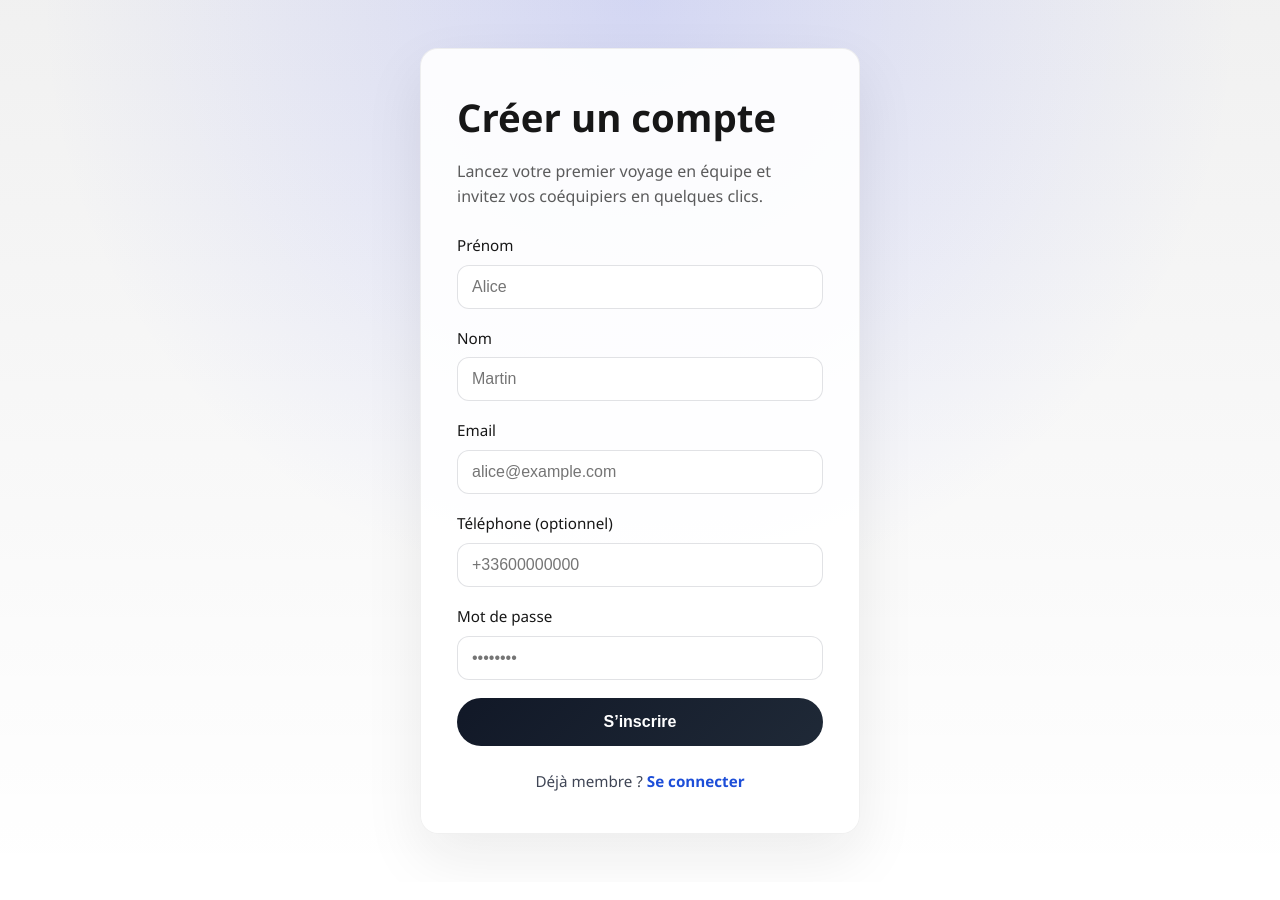
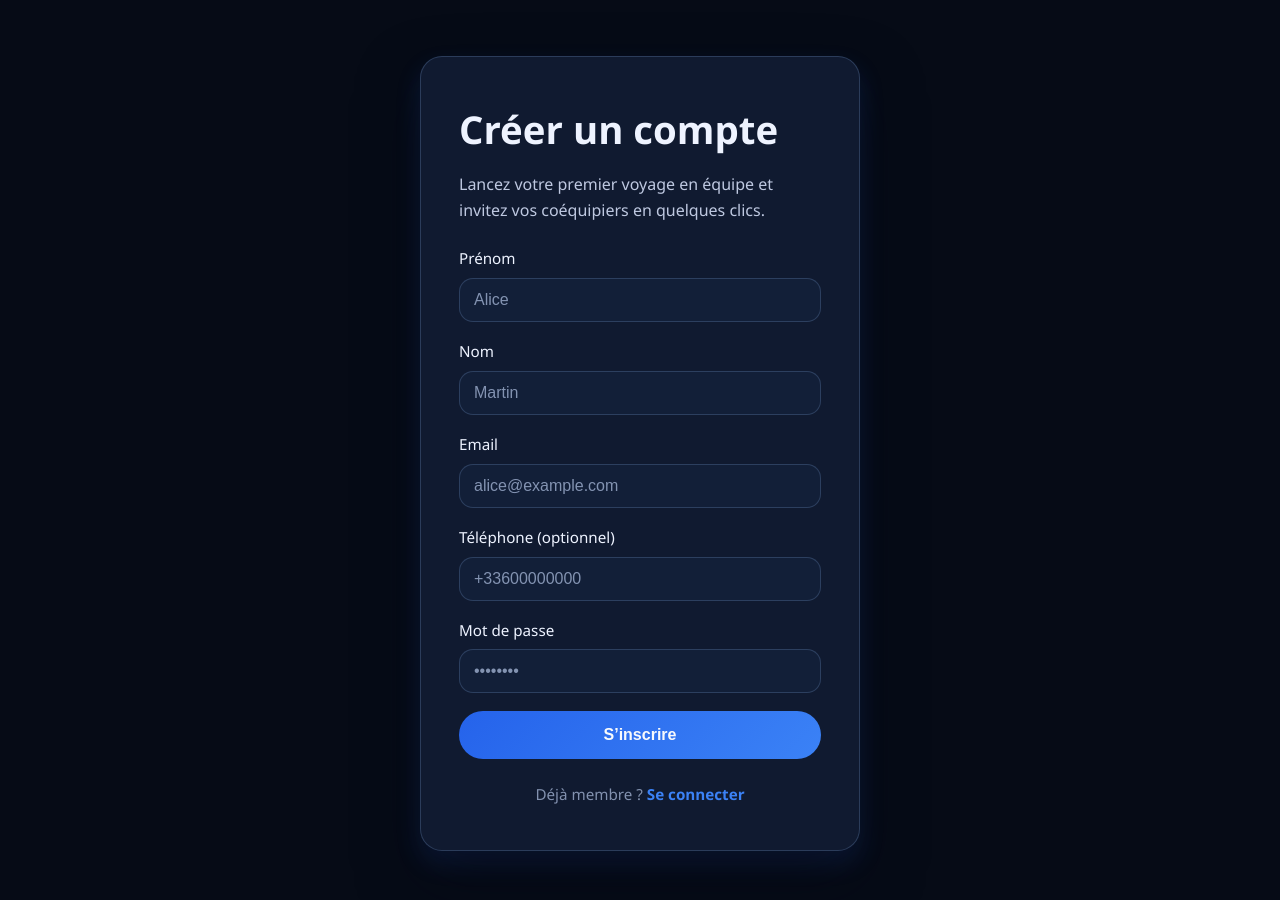
Before and after one commit to fosonaf/trip-crew, a Next.js app in the folder frontend/: page /register in a window 1280 px wide. Shown: the top 900 px of the page. Built offline with nearby package versions, Linux system fonts and the light colour scheme; no server answers.

Commit message:
set theme (beta)

```diff
--- a/frontend/src/app/(auth)/auth.module.css
+++ b/frontend/src/app/(auth)/auth.module.css
@@ -3,27 +3,20 @@
   display: flex;
   align-items: center;
   justify-content: center;
-  padding: 48px 16px;
-  background:
-    radial-gradient(circle at top, rgba(76, 95, 255, 0.18), transparent 55%),
-    linear-gradient(180deg, rgba(10, 10, 10, 0.06), rgba(10, 10, 10, 0));
+  padding: 56px 16px;
+  background-color: var(--bg-base);
 }
 
 .panel {
   width: min(440px, 100%);
-  background-color: rgba(255, 255, 255, 0.9);
-  border: 1px solid rgba(0, 0, 0, 0.06);
-  border-radius: 18px;
-  padding: 40px 36px;
-  box-shadow: 0 24px 60px rgba(23, 23, 23, 0.08);
-}
-
-@media (prefers-color-scheme: dark) {
-  .panel {
-    background-color: rgba(18, 18, 18, 0.92);
-    border-color: rgba(255, 255, 255, 0.08);
-    box-shadow: 0 24px 60px rgba(0, 0, 0, 0.6);
-  }
+  background-color: var(--bg-panel-strong);
+  border: 1px solid var(--border-base);
+  border-radius: 22px;
+  padding: 44px 38px;
+  box-shadow:
+    0 28px 60px rgba(6, 10, 22, 0.55),
+    0 12px 24px rgba(37, 99, 235, 0.18);
+  color: var(--text-primary);
 }
 
 @media (max-width: 520px) {
--- a/frontend/src/app/(auth)/page.module.css
+++ b/frontend/src/app/(auth)/page.module.css
@@ -15,35 +15,24 @@
   margin: 0;
   font-size: clamp(2rem, 4vw, 2.4rem);
   font-weight: 600;
+  color: var(--text-primary);
 }
 
 .subtitle {
   margin: 0;
   font-size: 1rem;
-  color: rgba(23, 23, 23, 0.7);
-  line-height: 1.6;
-}
-
-@media (prefers-color-scheme: dark) {
-  .subtitle {
-    color: rgba(237, 237, 237, 0.7);
-  }
+  color: var(--text-secondary);
+  line-height: 1.65;
 }
 
 .error {
   margin: 0;
   padding: 12px 16px;
-  border-radius: 12px;
-  background-color: rgba(220, 38, 38, 0.12);
-  color: #b91c1c;
+  border-radius: 14px;
+  background-color: rgba(220, 38, 38, 0.15);
+  color: var(--danger);
   font-size: 0.95rem;
-}
-
-@media (prefers-color-scheme: dark) {
-  .error {
-    background-color: rgba(239, 68, 68, 0.12);
-    color: #fca5a5;
-  }
+  border: 1px solid rgba(220, 38, 38, 0.28);
 }
 
 .form {
@@ -58,33 +47,35 @@
   gap: 8px;
   font-size: 0.95rem;
   font-weight: 500;
+  color: var(--text-primary);
 }
 
 .input,
 .textarea {
   width: 100%;
   padding: 12px 14px;
-  border-radius: 12px;
-  border: 1px solid rgba(15, 23, 42, 0.12);
-  background-color: rgba(255, 255, 255, 0.92);
+  border-radius: 14px;
+  border: 1px solid var(--border-base);
+  background-color: var(--bg-input);
+  color: var(--text-primary);
   font-size: 1rem;
-  transition: border-color 150ms ease, box-shadow 150ms ease, background-color 150ms ease;
+  transition:
+    border-color 160ms ease,
+    box-shadow 160ms ease,
+    background-color 160ms ease;
+}
+
+.input::placeholder,
+.textarea::placeholder {
+  color: var(--text-muted);
 }
 
 .input:focus,
 .textarea:focus {
   outline: none;
-  border-color: rgba(59, 130, 246, 0.6);
-  box-shadow: 0 0 0 4px rgba(59, 130, 246, 0.18);
-}
-
-@media (prefers-color-scheme: dark) {
-  .input,
-  .textarea {
-    border-color: rgba(255, 255, 255, 0.12);
-    background-color: rgba(10, 10, 10, 0.8);
-    color: inherit;
-  }
+  border-color: rgba(59, 130, 246, 0.55);
+  box-shadow: 0 0 0 3px rgba(37, 99, 235, 0.25);
+  background-color: #182848;
 }
 
 .submit {
@@ -93,8 +84,8 @@
   border: none;
   font-weight: 600;
   font-size: 1rem;
-  background: linear-gradient(135deg, #111827, #1f2937);
-  color: #ffffff;
+  background: linear-gradient(135deg, var(--accent-strong), var(--accent));
+  color: #f8fafc;
   cursor: pointer;
   transition: transform 150ms ease, box-shadow 150ms ease, opacity 150ms ease;
 }
@@ -108,26 +99,25 @@
 
 .submit:not(:disabled):hover {
   transform: translateY(-1px);
-  box-shadow: 0 15px 30px rgba(17, 24, 39, 0.2);
+  box-shadow: 0 15px 32px rgba(37, 99, 235, 0.35);
 }
 
 .switch {
   margin: 0;
   font-size: 0.95rem;
-  color: rgba(15, 23, 42, 0.8);
+  color: var(--text-muted);
   text-align: center;
 }
 
-@media (prefers-color-scheme: dark) {
-  .switch {
-    color: rgba(248, 250, 252, 0.74);
-  }
+.divider {
+  height: 1px;
+  background: linear-gradient(90deg, transparent, rgba(148, 163, 184, 0.2), transparent);
 }
 
 .link {
   font-weight: 600;
   text-decoration: none;
-  color: #1d4ed8;
+  color: var(--accent);
 }
 
 .link:hover {
--- a/frontend/src/app/events/page.module.css
+++ b/frontend/src/app/events/page.module.css
@@ -1,20 +1,21 @@
 .container {
-  min-height: calc(100vh - 80px);
-  padding: 72px 32px;
+  min-height: calc(100vh - 100px);
+  padding: 80px 32px;
   display: flex;
   flex-direction: column;
   gap: 24px;
-  background: linear-gradient(180deg, rgba(15, 23, 42, 0.04), transparent 55%);
 }
 
 .card {
-  width: min(840px, 100%);
-  padding: 32px 36px;
-  border-radius: 18px;
-  background-color: rgba(255, 255, 255, 0.92);
-  border: 1px solid rgba(15, 23, 42, 0.08);
-  box-shadow: 0 16px 40px rgba(15, 23, 42, 0.08);
-  backdrop-filter: blur(6px);
+  width: min(860px, 100%);
+  padding: 36px 38px;
+  border-radius: 22px;
+  background-color: var(--bg-panel);
+  border: 1px solid var(--border-base);
+  box-shadow:
+    0 28px 60px rgba(2, 6, 23, 0.5),
+    0 12px 30px rgba(37, 99, 235, 0.12);
+  color: var(--text-primary);
 }
 
 .header {
@@ -27,17 +28,28 @@
 
 .title {
   margin: 0;
-  font-size: clamp(2.2rem, 4vw, 2.8rem);
+  font-size: clamp(2.15rem, 4vw, 2.9rem);
   font-weight: 600;
   letter-spacing: -0.01em;
+  color: var(--text-primary);
 }
 
 .subtitle {
-  margin: 16px 0 0;
+  margin: 18px 0 0;
+  max-width: 54ch;
+  font-size: 1.08rem;
+  line-height: 1.8;
+  color: var(--text-secondary);
+}
+
+.accent {
+  color: var(--accent);
+}
+
 .logout {
-  border: 1px solid rgba(239, 68, 68, 0.4);
-  background-color: transparent;
-  color: #b91c1c;
+  border: 1px solid rgba(248, 113, 113, 0.35);
+  background-color: rgba(248, 113, 113, 0.12);
+  color: var(--danger);
   border-radius: 999px;
   padding: 10px 18px;
   font-weight: 600;
@@ -47,45 +59,12 @@
 
 .logout:hover {
   transform: translateY(-1px);
-  background-color: rgba(239, 68, 68, 0.12);
-  box-shadow: 0 10px 24px rgba(239, 68, 68, 0.18);
-}
-
-@media (prefers-color-scheme: dark) {
-  .logout {
-    color: #fca5a5;
-    border-color: rgba(248, 113, 113, 0.4);
-  }
-
-  .logout:hover {
-    background-color: rgba(248, 113, 113, 0.14);
-  }
-}
-
-  max-width: 54ch;
-  font-size: 1.05rem;
-  line-height: 1.7;
-  color: rgba(15, 23, 42, 0.7);
-}
-
-@media (prefers-color-scheme: dark) {
-  .card {
-    background-color: rgba(13, 13, 13, 0.92);
-    border-color: rgba(236, 233, 230, 0.08);
-    box-shadow: 0 16px 40px rgba(0, 0, 0, 0.4);
-  }
-
-  .subtitle {
-    color: rgba(236, 233, 230, 0.72);
-  }
-}
-
-.accent {
-  color: #2563eb;
+  background-color: rgba(248, 113, 113, 0.18);
+  box-shadow: 0 12px 26px rgba(248, 113, 113, 0.26);
 }
 
 .actions {
-  margin-top: 32px;
+  margin-top: 36px;
   display: flex;
   gap: 12px;
   flex-wrap: wrap;
@@ -96,46 +75,46 @@
   align-items: center;
   justify-content: center;
   gap: 8px;
-  padding: 12px 22px;
+  padding: 12px 24px;
   border-radius: 999px;
-  border: 1px solid rgba(37, 99, 235, 0.18);
-  background-color: rgba(37, 99, 235, 0.1);
-  color: #1d4ed8;
+  border: 1px solid rgba(59, 130, 246, 0.45);
+  background-color: rgba(59, 130, 246, 0.2);
+  color: var(--text-primary);
   font-weight: 600;
   transition: transform 150ms ease, box-shadow 150ms ease;
 }
 
 .button:hover {
   transform: translateY(-1px);
+  box-shadow: 0 16px 30px rgba(37, 99, 235, 0.35);
+}
+
 .buttonSecondary {
   display: inline-flex;
   align-items: center;
   justify-content: center;
   gap: 8px;
-  padding: 12px 22px;
+  padding: 12px 24px;
   border-radius: 999px;
-  border: 1px solid rgba(15, 23, 42, 0.12);
-  background-color: transparent;
-  color: inherit;
+  border: 1px solid rgba(148, 163, 184, 0.32);
+  background-color: rgba(15, 23, 42, 0.35);
+  color: var(--text-secondary);
   font-weight: 600;
   transition: transform 150ms ease, box-shadow 150ms ease, background-color 150ms ease;
 }
 
 .buttonSecondary:hover {
   transform: translateY(-1px);
-  background-color: rgba(15, 23, 42, 0.06);
-  box-shadow: 0 12px 24px rgba(15, 23, 42, 0.12);
-}
-
-  box-shadow: 0 12px 24px rgba(37, 99, 235, 0.18);
+  background-color: rgba(15, 23, 42, 0.35);
+  box-shadow: 0 16px 26px rgba(15, 23, 42, 0.4);
 }
 
 @media (max-width: 640px) {
   .container {
-    padding: 56px 20px;
+    padding: 64px 20px;
   }
 
   .card {
-    padding: 28px 24px;
+    padding: 30px 24px;
   }
 }
--- a/frontend/src/app/globals.css
+++ b/frontend/src/app/globals.css
@@ -5,26 +5,37 @@
 }
 
 :root {
-  color-scheme: light dark;
+  color-scheme: dark;
   font-family: "Segoe UI", Roboto, "Helvetica Neue", Arial, sans-serif;
   line-height: 1.5;
   font-weight: 400;
-  color: #171717;
-  background-color: #ffffff;
-}
 
-@media (prefers-color-scheme: dark) {
-  :root {
-    color: #ededed;
-    background-color: #0a0a0a;
-  }
+  --bg-base: #060b16;
+  --bg-panel: #0c1529;
+  --bg-panel-strong: #101a30;
+  --bg-input: #121f38;
+  --bg-overlay: rgba(12, 21, 41, 0.92);
+
+  --border-base: rgba(82, 109, 147, 0.42);
+  --border-strong: rgba(129, 161, 206, 0.55);
+
+  --text-primary: #eef3ff;
+  --text-secondary: rgba(209, 219, 244, 0.9);
+  --text-muted: rgba(180, 197, 229, 0.7);
+
+  --accent: #3b82f6;
+  --accent-strong: #2563eb;
+  --accent-soft: rgba(37, 99, 235, 0.2);
+
+  --danger: #f87171;
+  --danger-strong: #ef4444;
 }
 
 body {
   margin: 0;
   min-height: 100vh;
-  background-color: inherit;
-  color: inherit;
+  background-color: var(--bg-base);
+  color: var(--text-primary);
 }
 
 a {
```
